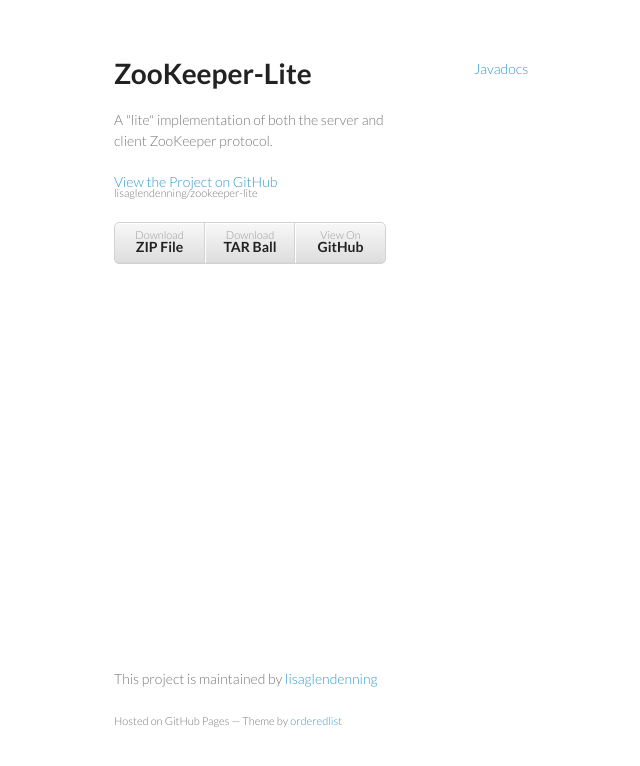
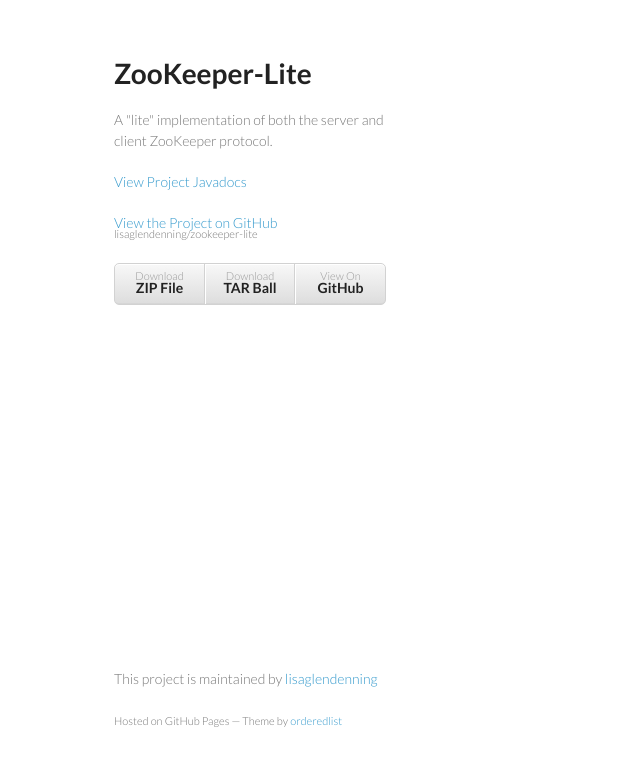
Before and after one commit to lisaglendenning/zookeeper-lite, a plain HTML site: page index.html in a window 1280 px wide. Shown: the whole page, without its empty margins (96-736 px from the left). Drawn offline with Linux system fonts and the light colour scheme.

Commit message:
Moved Javadoc link to left panel.

```diff
--- a/index.html
+++ b/index.html
@@ -18,6 +18,8 @@
         <h1>ZooKeeper-Lite</h1>
         <p>A &quot;lite&quot; implementation of both the server and client ZooKeeper protocol.</p>
 
+		<p class="view"><a href="apidocs/index.html">View Project Javadocs</a></p>
+
         <p class="view"><a href="https://github.com/lisaglendenning/zookeeper-lite">View the Project on GitHub <small>lisaglendenning/zookeeper-lite</small></a></p>
 
 
@@ -29,8 +31,6 @@
       </header>
       <section>
 
-		<p><a href="apidocs/index.html">Javadocs</a></p>
-
       </section>
       <footer>
         <p>This project is maintained by <a href="https://github.com/lisaglendenning">lisaglendenning</a></p>
```
